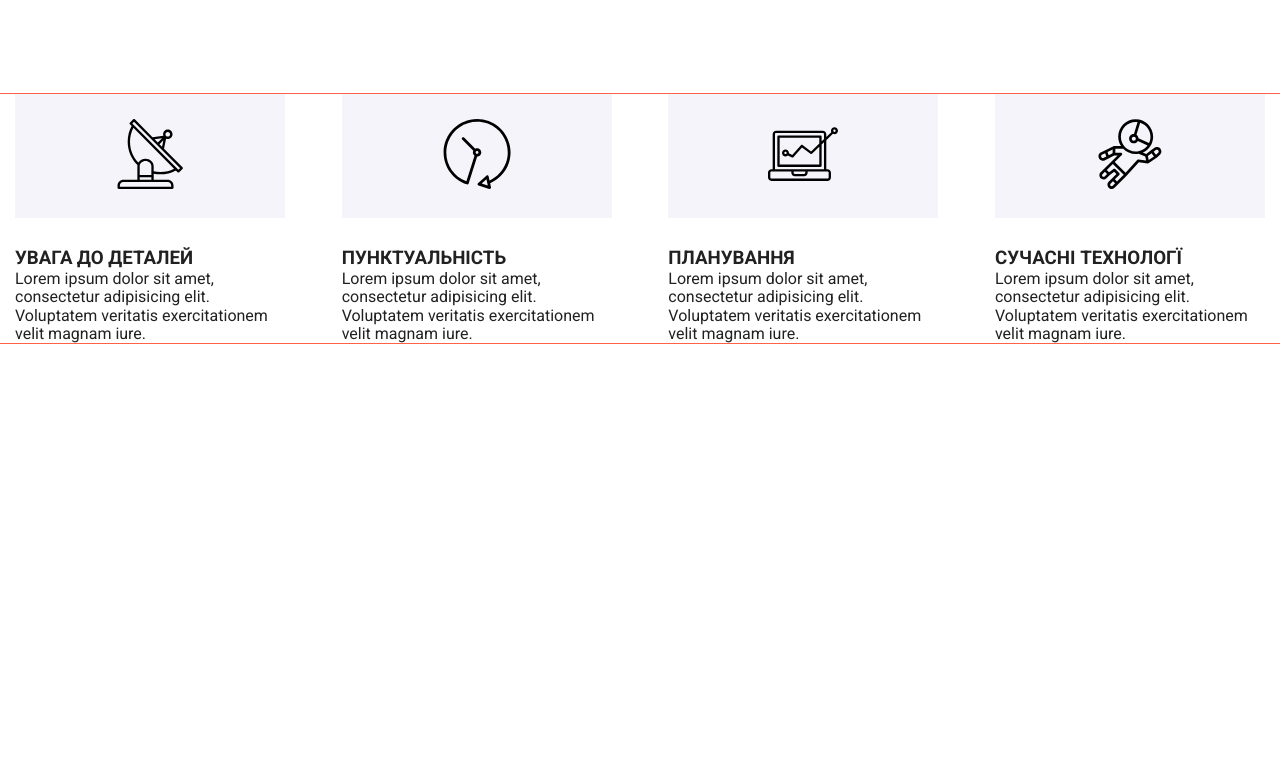
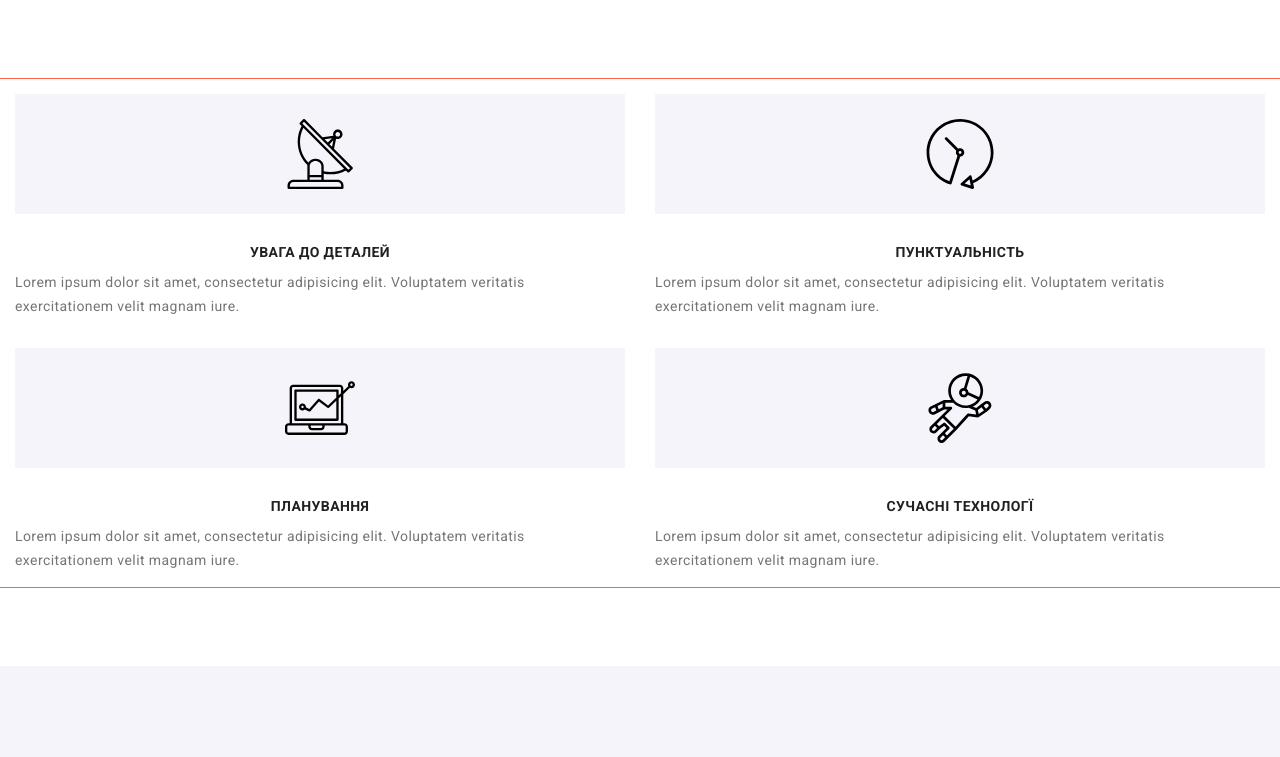
Before and after one commit to Jegor777/adaptive-goiteens, a plain HTML site: page index.html in a window 1280 px wide. Shown: the top 757 px of the page. Drawn offline with nearby package versions, Linux system fonts and the light colour scheme.

Commit message:
fetures done

```diff
--- a/index.html
+++ b/index.html
@@ -133,8 +133,8 @@
                         </svg>
                     </div>
 
-                    <h3>УВАГА ДО ДЕТАЛЕЙ</h3>
-                    <p>Lorem ipsum dolor sit amet, consectetur adipisicing elit. Voluptatem veritatis exercitationem velit magnam iure.</p>
+                    <h3 class="fetures-title" >УВАГА ДО ДЕТАЛЕЙ</h3>
+                    <p class="fetures-text">Lorem ipsum dolor sit amet, consectetur adipisicing elit. Voluptatem veritatis exercitationem velit magnam iure.</p>
                 </li>
                 <li class="fetures-item">
                     <div class="icon-box">
@@ -145,8 +145,8 @@
                         </svg>
                     </div>
 
-                    <h3>ПУНКТУАЛЬНІСТЬ</h3>
-                    <p>Lorem ipsum dolor sit amet, consectetur adipisicing elit. Voluptatem veritatis exercitationem velit magnam iure.</p>
+                    <h3 class="fetures-title" >ПУНКТУАЛЬНІСТЬ</h3>
+                    <p class="fetures-text">Lorem ipsum dolor sit amet, consectetur adipisicing elit. Voluptatem veritatis exercitationem velit magnam iure.</p>
                 </li>
                 <li class="fetures-item">
                     <div class="icon-box">
@@ -157,8 +157,8 @@
                         </svg>
                     </div>
 
-                    <h3>ПЛАНУВАННЯ</h3>
-                    <p>Lorem ipsum dolor sit amet, consectetur adipisicing elit. Voluptatem veritatis exercitationem velit magnam iure.</p>
+                    <h3 class="fetures-title" >ПЛАНУВАННЯ</h3>
+                    <p class="fetures-text">Lorem ipsum dolor sit amet, consectetur adipisicing elit. Voluptatem veritatis exercitationem velit magnam iure.</p>
                 </li>
                 <li class="fetures-item">
                     <div class="icon-box">
@@ -169,8 +169,8 @@
                         </svg>
                     </div>
 
-                    <h3>СУЧАСНІ ТЕХНОЛОГЇ</h3>
-                    <p>Lorem ipsum dolor sit amet, consectetur adipisicing elit. Voluptatem veritatis exercitationem velit magnam iure.</p>
+                    <h3 class="fetures-title" >СУЧАСНІ ТЕХНОЛОГЇ</h3>
+                    <p class="fetures-text">Lorem ipsum dolor sit amet, consectetur adipisicing elit. Voluptatem veritatis exercitationem velit magnam iure.</p>
                 </li>
             </ul>
             </div>
@@ -220,7 +220,7 @@
             </div>
         </section> -->
         <!-- Наша команда -->
-        <!-- <section class="section our-team" >
+        <section class="section our-team" >
             <div class="container">
                 <h2>Наша команда</h2>
             <ul  class="team">
@@ -342,7 +342,7 @@
                 </li>
             </ul>
             </div>
-        </section> -->
+        </section>
         <!-- Постійні клієнти -->
         <!-- <section  class="section">
             <div class="container">
--- a/sass/components/_fetures.scss
+++ b/sass/components/_fetures.scss
@@ -1,9 +1,12 @@
 .fetures{
-    @media screen  and (min-wight:$desktop) {
+    @media screen and (min-width: 1200px) {
 
-        justify-content: space-between;
+        justify-content: center;
+
+
     }
-    @media screen and (min-width: $tablet) {
+
+    @media screen and (min-width: 768px) {
         display: flex;
         flex-wrap: wrap;
         margin: -15px;
@@ -14,7 +17,7 @@
 }
 .fetures-item{
     width: 270px;
-    @media screen and (min-width: $tablet) {
+    @media screen and (min-width: 768px) {
         width: calc((100% - 60px) / 2);
         margin: 15px;
     }
@@ -43,3 +46,22 @@
     width: 70px;
     height: 70px;
 }
+.fetures-title{
+
+        font-weight: 700;
+        font-size: 14px;
+        line-height: 16px;
+        text-align: center;
+        letter-spacing: 0.03em;
+        text-transform: uppercase;
+
+        margin-bottom: 10px;
+
+}
+.fetures-text{
+    font-size: 14px;
+    line-height: 24px;
+    letter-spacing: 0.03em;
+
+    color: var(--secondary-text-color);
+}
--- a/sass/components/_our-team.scss
+++ b/sass/components/_our-team.scss
@@ -3,9 +3,17 @@
     background-color: #f5f4fa;
 }
 .team{
-    display: flex;
-    flex-wrap: wrap;
-    margin: -15px;
+
+    @media screen and (min-width: 1200px) {
+        display: flex;
+        flex-wrap: wrap;
+        margin: -15px;
+    }
+    @media screen and (min-width: 768px) {
+        display: flex;
+        flex-wrap: wrap;
+        margin: -15px;
+    }
 
 }
 .team-item{
@@ -61,6 +69,7 @@
 
 .team-img{
     width: 270px;
+
 }
 .team-list{
 
```
Also changed, not shown: css/main.css, css/main.min.css, 2 other files.
